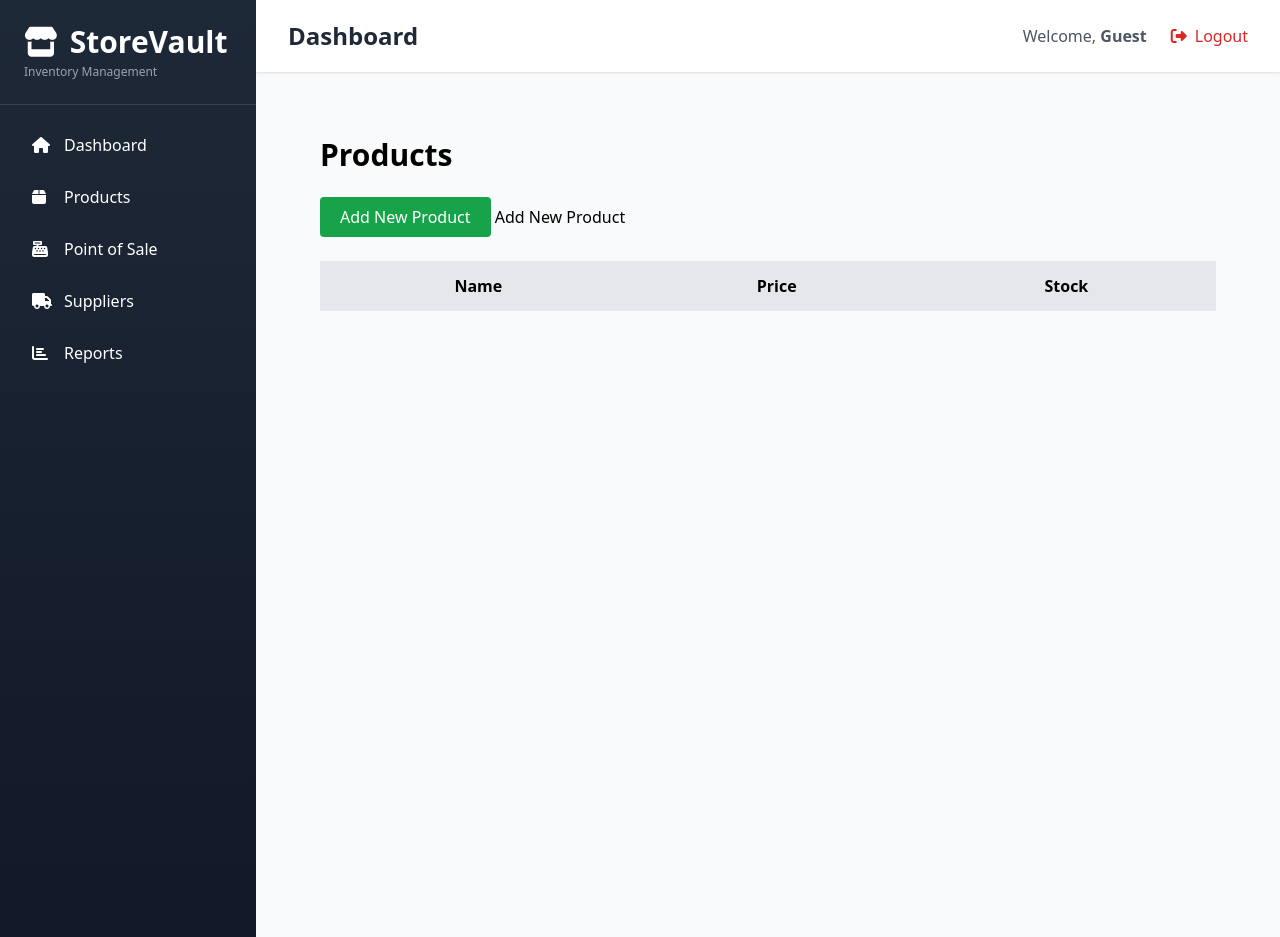
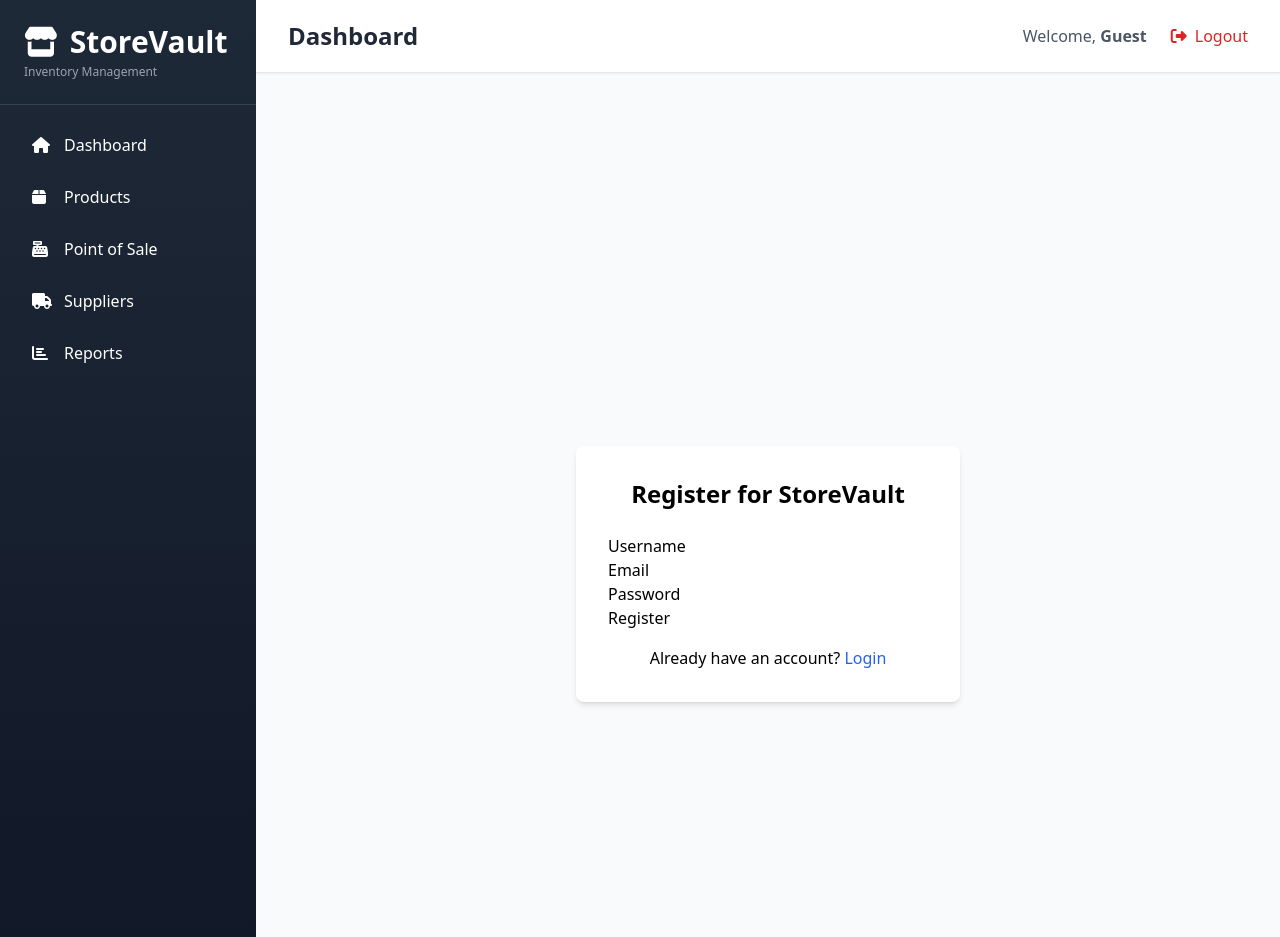
Before and after one commit to shravanipatil35/Storevault, a Flask app: page /auth/register in a window 1280 px wide. Run offline with Flask 3, Linux system fonts and the light colour scheme; lists and menus that the app fills with data are empty; some libraries are stand-ins or nearby versions.

Commit message:
Refactor registration route and template for improved user experience

```diff
--- a/app/routes/auth.py
+++ b/app/routes/auth.py
@@ -21,6 +21,7 @@ def login():
 
 @auth_bp.route('/register', methods=['GET', 'POST'])
 def register():
+    print("Register route accessed")
     if request.method == 'POST':
         username = request.form.get('username')
         email = request.form.get('email')
@@ -30,14 +31,22 @@ def register():
             return redirect(url_for('auth.register'))
         try:
             user = User(username=username, email=email)
+            print(f"Creating user: {username}, {email}")
             user.set_password(password)
             db.session.add(user)
             db.session.commit()
             flash('Registration successful! Please login.', 'success')
             return redirect(url_for('auth.login'))
         except Exception as e:
+            print(f"Error during registration: {e}")
             db.session.rollback()
             flash('An error occurred. Please try again.', 'danger')
             return redirect(url_for('auth.register'))
     # FIX: Changed from 'auth/register.html' to 'register.html'
     return render_template('register.html')
+@auth_bp.route('/logout')
+@login_required
+def logout():
+    logout_user()
+    flash('You have been logged out.', 'info')
+    return redirect(url_for('auth.login'))
--- a/app/templates/register.html
+++ b/app/templates/register.html
@@ -1,30 +1,23 @@
 {% extends 'base.html' %}
 {% block content %}
-<div class="p-8">
-    <h1 class="text-3xl font-bold mb-6">Products</h1>
-    <a href="{{ url_for('product.add_product') }}" class="bg-green-600 text-white px-5 py-2 rounded mb-6 inline-block">
-    Add New Product
-</a>
-    Add New Product
-</a>
+<div class="flex items-center justify-center min-h-screen">
+    <div class="bg-white p-8 rounded-lg shadow-md w-96">
+        <h2 class="text-2xl font-bold text-center mb-6">Register for StoreVault</h2>
+        <form method="POST">
+    <label for="username">Username</label>
+    <input type="text" id="username" name="username" required>
 
-    <table class="w-full border-collapse border">
-        <thead>
-            <tr class="bg-gray-200">
-                <th class="border p-3">Name</th>
-                <th class="border p-3">Price</th>
-                <th class="border p-3">Stock</th>
-            </tr>
-        </thead>
-        <tbody>
-            {% for product in products %}
-            <tr>
-                <td class="border p-3">{{ product.name }}</td>
-                <td class="border p-3">₹{{ product.price }}</td>
-                <td class="border p-3">{{ product.stock }}</td>
-            </tr>
-            {% endfor %}
-        </tbody>
-    </table>
+    <label for="email">Email</label>
+    <input type="email" id="email" name="email" required>
+
+    <label for="password">Password</label>
+    <input type="password" id="password" name="password" required>
+
+    <button type="submit">Register</button>
+</form>
+        <p class="text-center mt-4">
+            Already have an account? <a href="{{ url_for('auth.login') }}" class="text-blue-600">Login</a>
+        </p>
+    </div>
 </div>
 {% endblock %}
```
